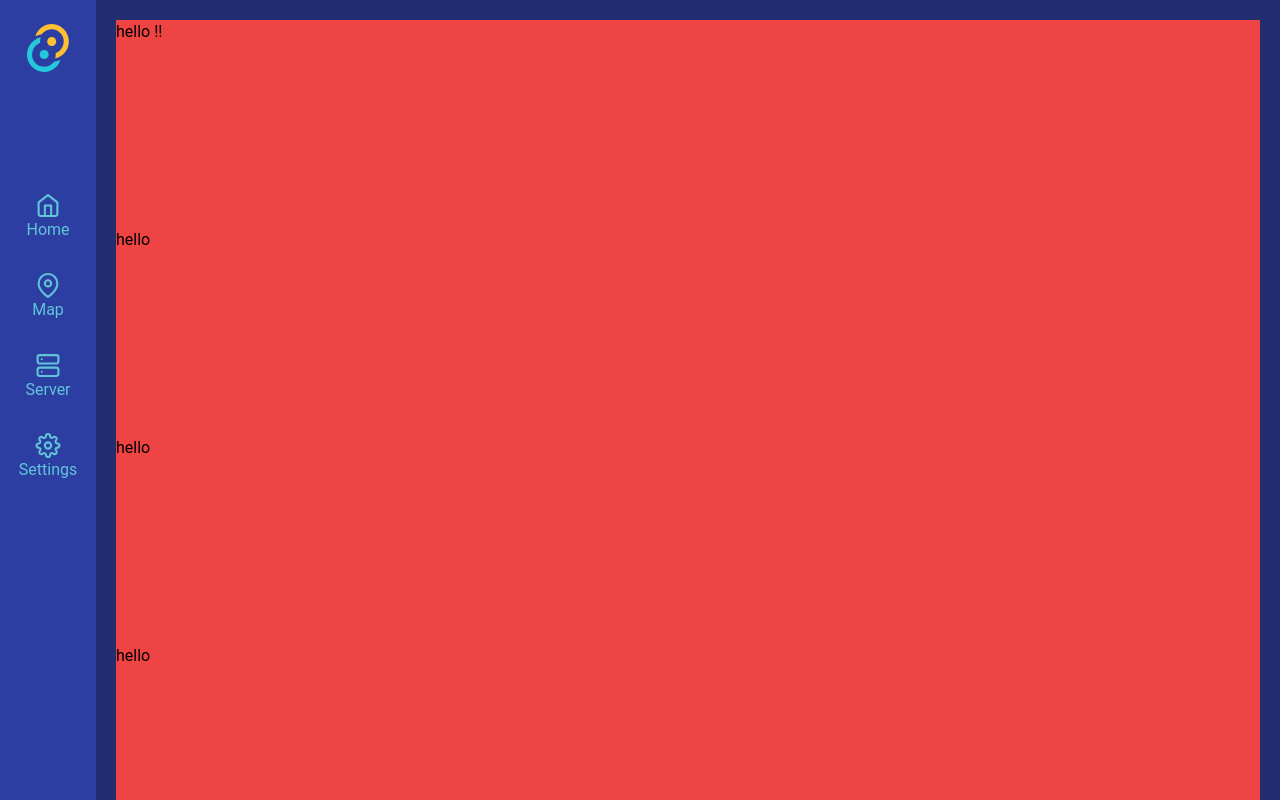
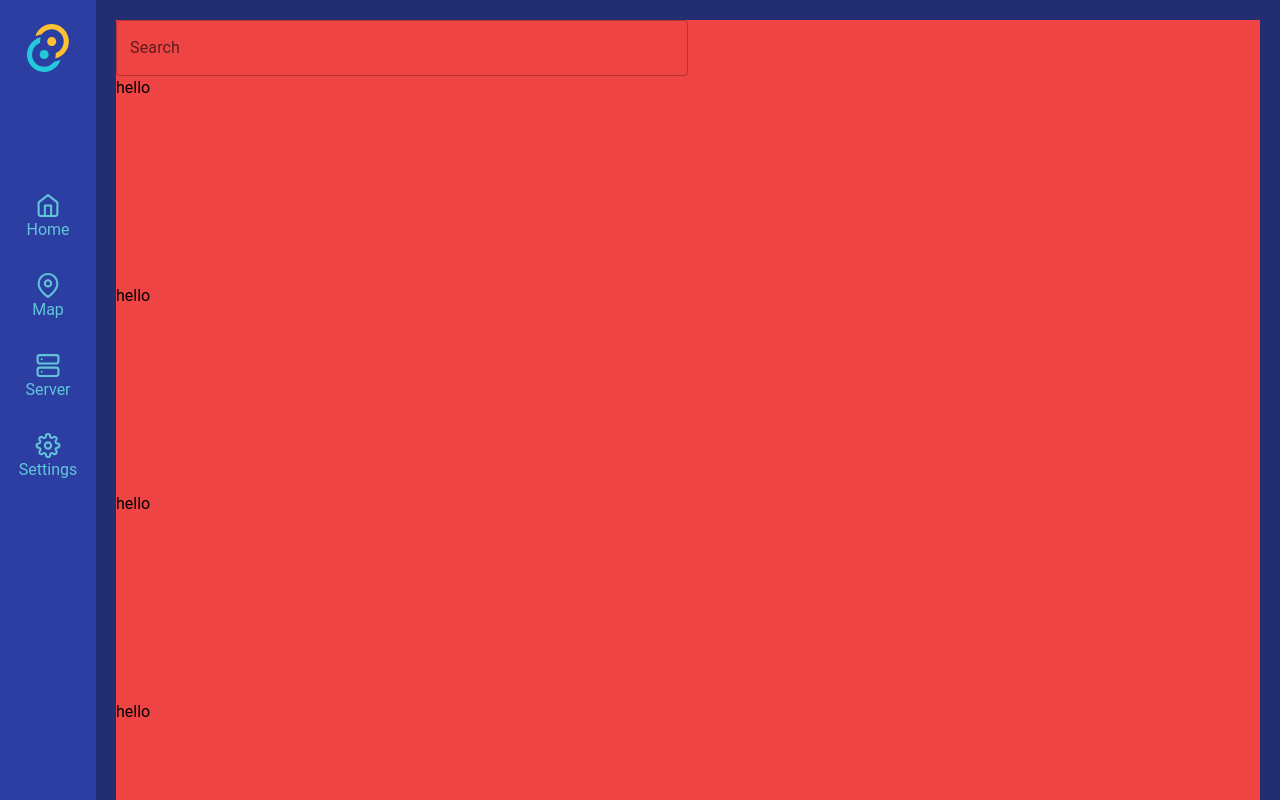
Before and after one commit to SubhayanDas08/ase_grp2, a React (Vite) app in the folder frontend/apps/desktop/: page / in a window 1280 px wide. Built offline with nearby package versions, Linux system fonts and the light colour scheme.

Commit message:
adding_searchbar

```diff
--- a/frontend/apps/desktop/package.json
+++ b/frontend/apps/desktop/package.json
@@ -10,6 +10,9 @@
     "tauri": "tauri"
   },
   "dependencies": {
+    "@emotion/react": "^11.13.3",
+    "@emotion/styled": "^11.13.0",
+    "@mui/material": "^6.1.7",
     "@tauri-apps/api": "^2",
     "@tauri-apps/plugin-notification": "^2.0.0",
     "@tauri-apps/plugin-shell": "^2",
--- a/frontend/apps/desktop/src/pages/Home.tsx
+++ b/frontend/apps/desktop/src/pages/Home.tsx
@@ -1,8 +1,17 @@
+//import {useState} from "react";
+import TextField from '@mui/material/TextField';
+
+
 export default function Home() {
     return(
         <div className="bg-red-500">
-            <div className="h-52">
-                hello !!
+            <div className="w-1/2 items-center">
+                <TextField
+                id="outlined-basic"
+                variant="outlined"
+                fullWidth
+                label="Search"
+                />
         </div>
         <div className="h-52">
             hello
```
Also changed, not shown: frontend/apps/desktop/src/App.css (line endings or trailing spaces), 1 other file (tests, documents, lock files or other folders). Lines whose indentation alone changed are shown as unchanged.
